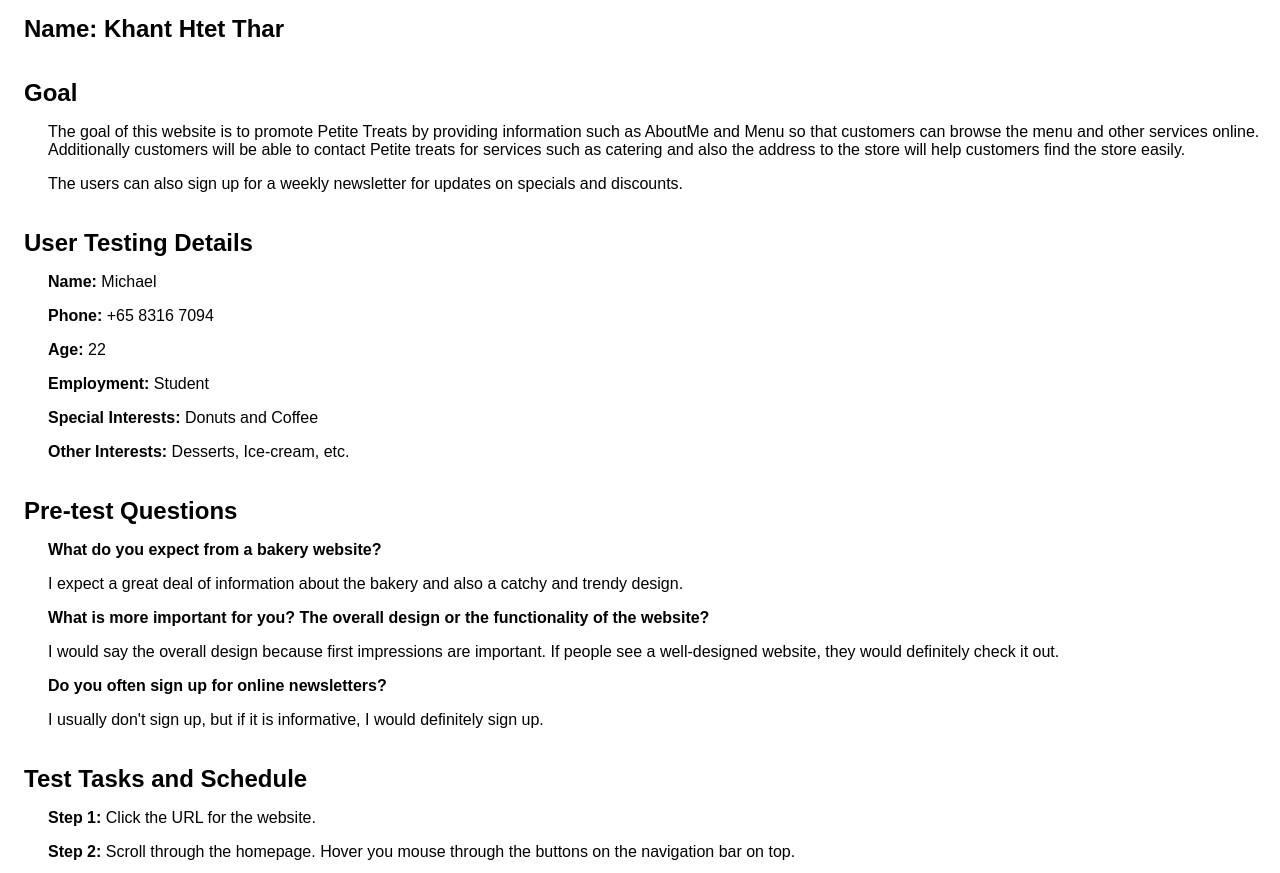
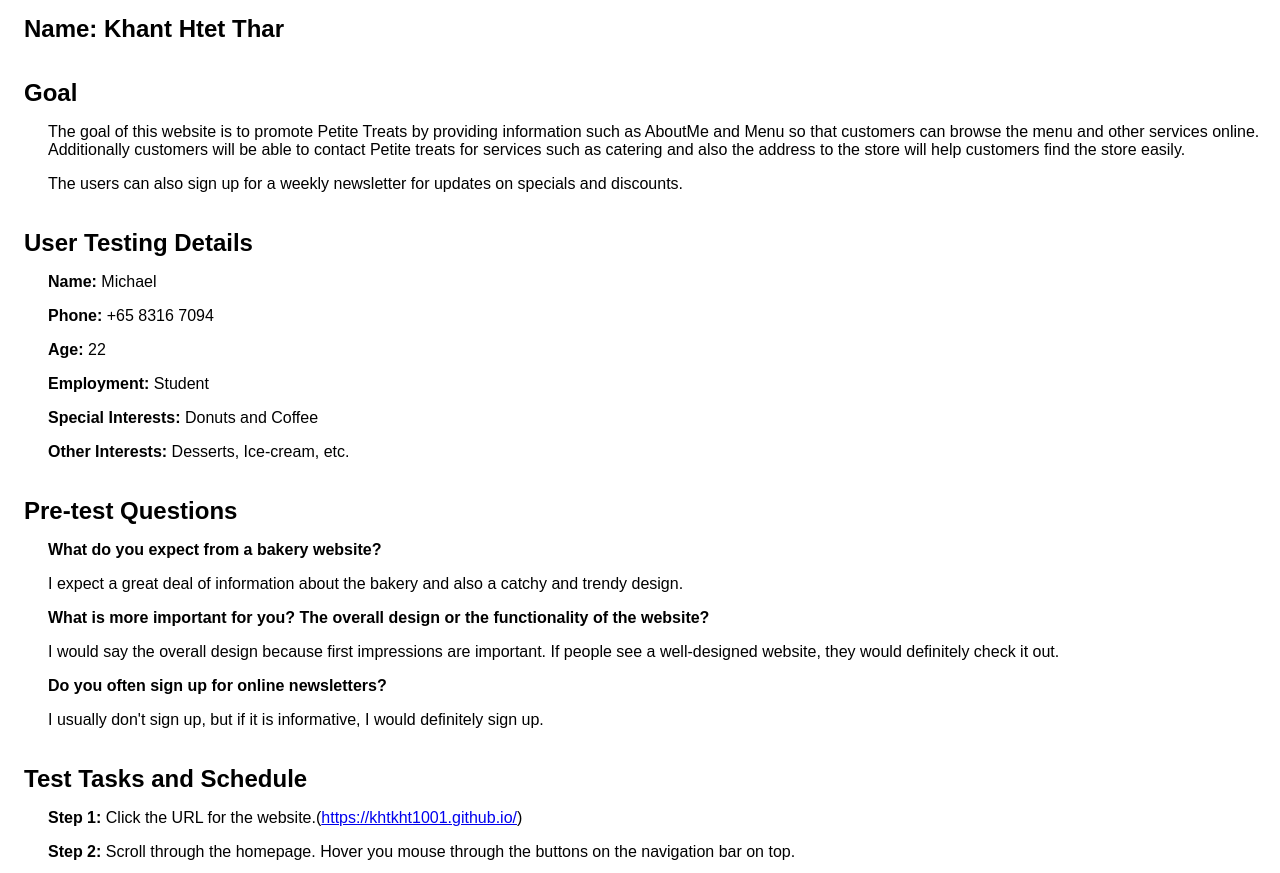
Before and after one commit to KhantHtetThar/CP1406-Assignment2-KhantHtetThar, a plain HTML site: page usabilitytest.html in a window 1280 px wide. Shown: the part 79-952 px from the top of the page. Drawn offline with Linux system fonts and the light colour scheme.

Commit message:
Update usabilitytest.html

```diff
--- a/usabilitytest.html
+++ b/usabilitytest.html
@@ -33,7 +33,7 @@
 <p><b>Do you often sign up for online newsletters?</b></p>
 <p>I usually don't sign up, but if it is informative, I would definitely sign up.</p>
 <h2>Test Tasks and Schedule</h2>
-<p><b>Step 1: </b>Click the URL for the website.</p>
+<p><b>Step 1: </b>Click the URL for the website.(<a href="https://khtkht1001.github.io/">https://khtkht1001.github.io/</a>)</p>
 <p><b>Step 2: </b>Scroll through the homepage. Hover you mouse through the buttons on the navigation bar on top.</p>
 <p><b>Step 3: </b>Click on the AboutMe page. Scroll through the page to see the content.</p>
 <p><b>Step 4: </b>Hover through Menu button on the navigation bar. The drop down menu items will also have a hover effect.</p>
```
